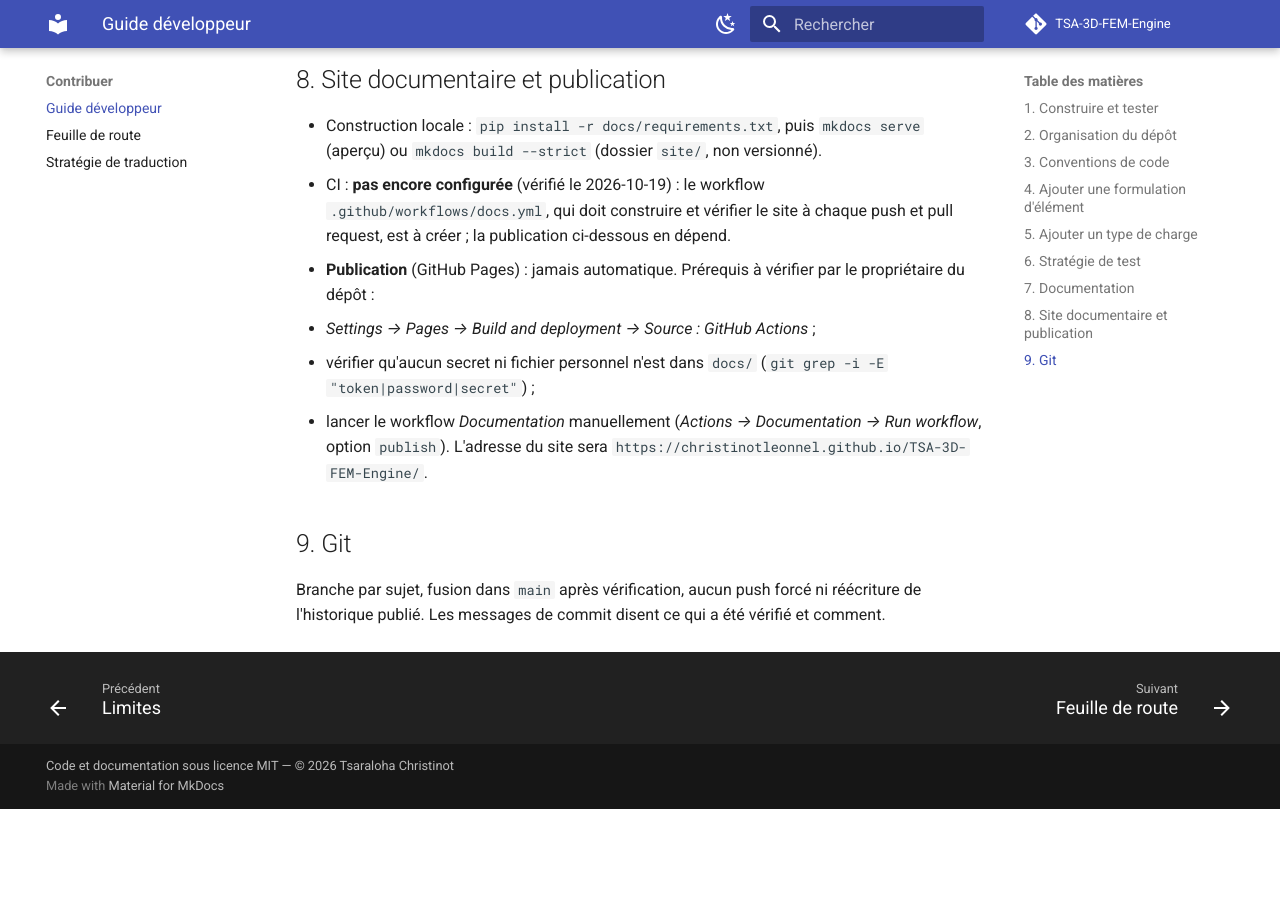
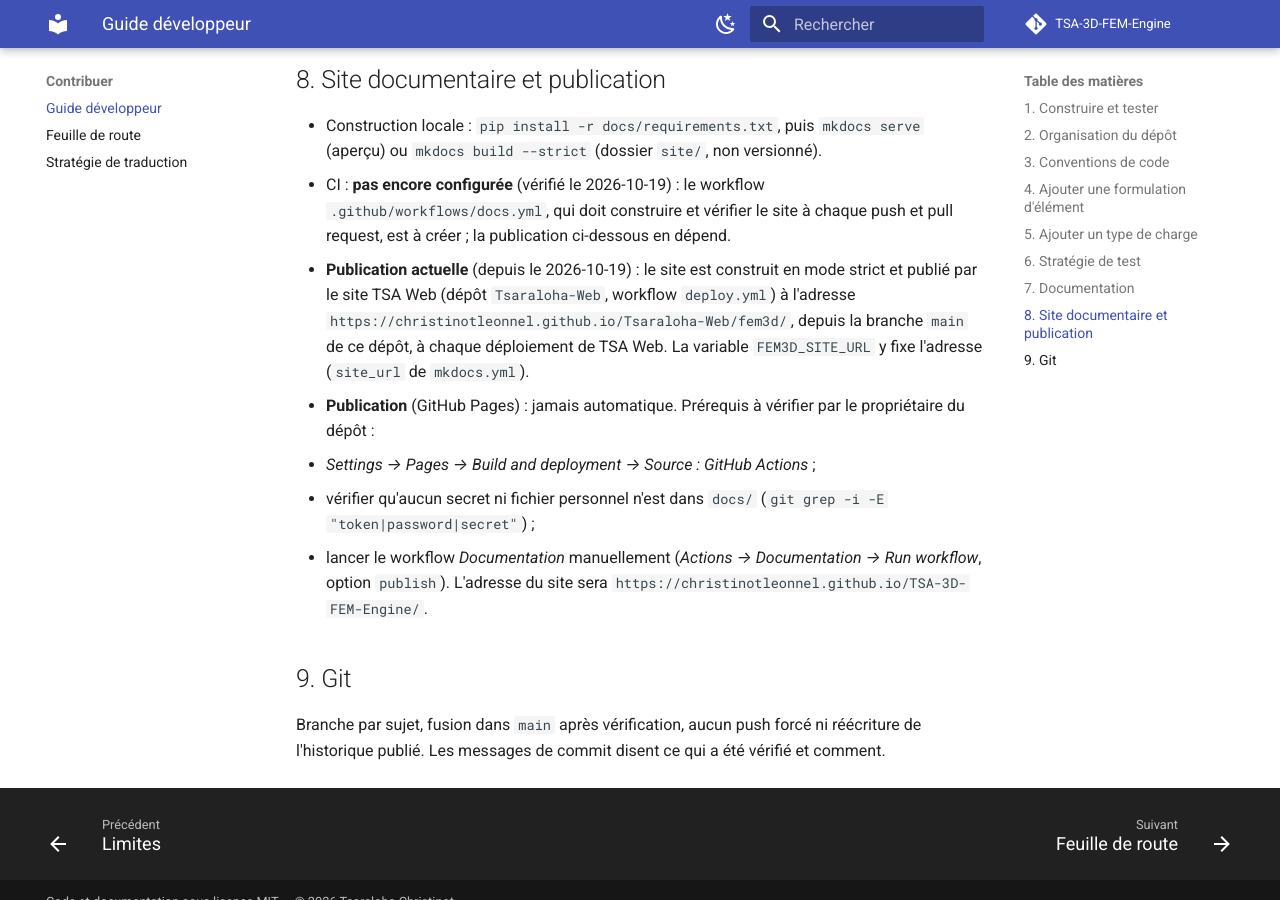
Before and after one commit to ChristinotLeonnel/TSA-3D-FEM-Engine, an MkDocs documentation site: the page built from docs/developer/DEVELOPER_GUIDE.md, in a window 1280 px wide and 900 px high, scrolled down 3387 px. Built offline with MkDocs 1.6.1 and Material for MkDocs 9.7.7, drawn with Linux system fonts in a browser that asks for light colours; comment, search, counter and statistics services are not loaded; before the commit the page ends 4196 px from its top, so only the background shows below that.

Commit message:
Site documentaire : adresse de publication paramétrable (FEM3D_SITE_URL)
site_url de mkdocs.yml lit FEM3D_SITE_URL (valeur par défaut inchangée), pour que les
URL canoniques et le plan du site soient justes quand le site est publié par TSA Web
(https://christinotleonnel.github.io/Tsaraloha-Web/fem3d/). Guide développeur §8 mis à jour.

Vérifié : mkdocs build --strict réussi avec et sans la variable ; URL canonique contrôlée.

Co-Authored-By: Claude Opus 5.5 <noreply@anthropic.com>

```diff
--- a/docs/developer/DEVELOPER_GUIDE.md
+++ b/docs/developer/DEVELOPER_GUIDE.md
@@ -103,6 +103,10 @@ puis régénérer.
   `mkdocs build --strict` (dossier `site/`, non versionné).
 - CI : **pas encore configurée** (vérifié le 2026-10-19) : le workflow `.github/workflows/docs.yml`, qui doit
   construire et vérifier le site à chaque push et pull request, est à créer ; la publication ci-dessous en dépend.
+- **Publication actuelle** (depuis le 2026-10-19) : le site est construit en mode strict et publié par le site TSA
+  Web (dépôt `Tsaraloha-Web`, workflow `deploy.yml`) à l'adresse
+  `https://christinotleonnel.github.io/Tsaraloha-Web/fem3d/`, depuis la branche `main` de ce dépôt, à chaque
+  déploiement de TSA Web. La variable `FEM3D_SITE_URL` y fixe l'adresse (`site_url` de `mkdocs.yml`).
 - **Publication** (GitHub Pages) : jamais automatique. Prérequis à vérifier par le propriétaire du dépôt :
   1. *Settings → Pages → Build and deployment → Source : GitHub Actions* ;
   2. vérifier qu'aucun secret ni fichier personnel n'est dans `docs/` (`git grep -i -E "token|password|secret"`) ;
--- a/mkdocs.yml
+++ b/mkdocs.yml
@@ -2,7 +2,8 @@
 # Construction : pip install -r docs/requirements.txt ; mkdocs build --strict (docs/developer/DEVELOPER_GUIDE.md §8).
 site_name: Fem3D — moteur éléments finis 3D
 site_description: Moteur éléments finis 3D de poutres (Euler–Bernoulli, Timoshenko), validé contre OpenSees, documenté pour l'enseignement et la recherche.
-site_url: https://christinotleonnel.github.io/TSA-3D-FEM-Engine/
+# Adresse de publication : FEM3D_SITE_URL la remplace quand le site est publié ailleurs (site TSA Web : /fem3d/).
+site_url: !ENV [FEM3D_SITE_URL, "https://christinotleonnel.github.io/TSA-3D-FEM-Engine/"]
 repo_url: https://github.com/ChristinotLeonnel/TSA-3D-FEM-Engine
 repo_name: TSA-3D-FEM-Engine
 edit_uri: edit/main/docs/
```
